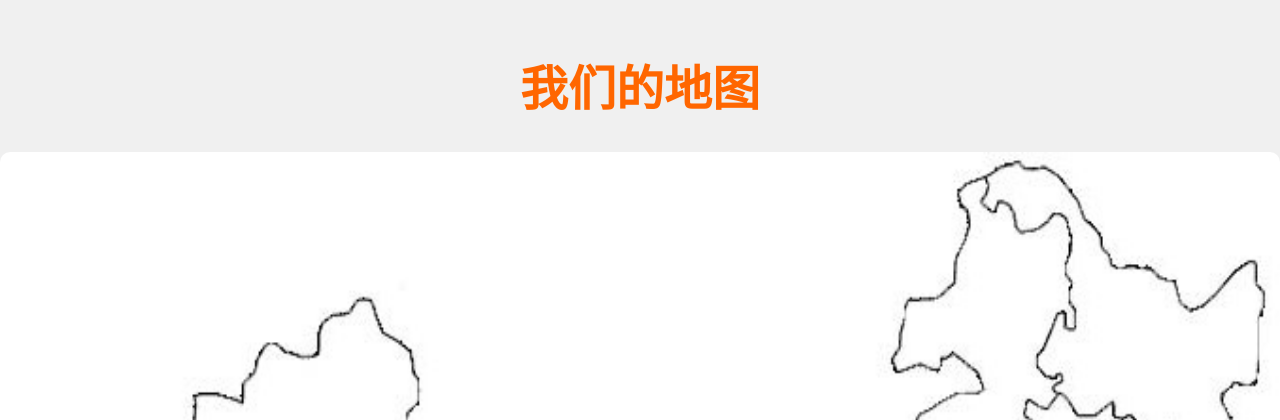
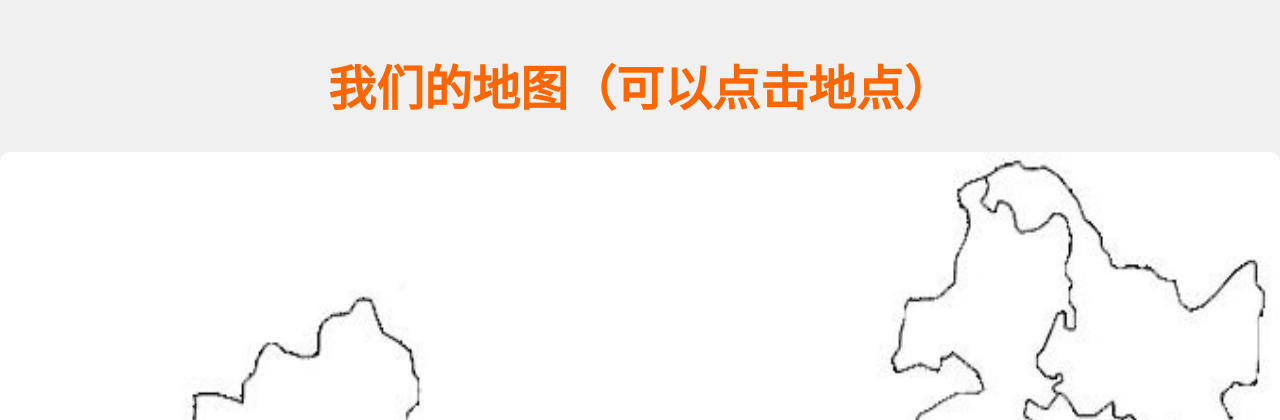
Before and after one commit to zdong15282847294/zzdloveyyx.github.uio, a Flask app: page /map in a window 1280 px wide. Shown: the top 420 px of the page. Run offline with Flask 3, Linux system fonts and the light colour scheme.

Commit message:
Update map.html

```diff
--- a/templates/map.html
+++ b/templates/map.html
@@ -166,7 +166,7 @@
 </head>
 <body>
 
-    <h1>我们的地图</h1>
+    <h1>我们的地图（可以点击地点）</h1>
 
     <div class="map-container">
         <img src="/static/images/your_map_image.jpg" alt="我们的地图">
```
